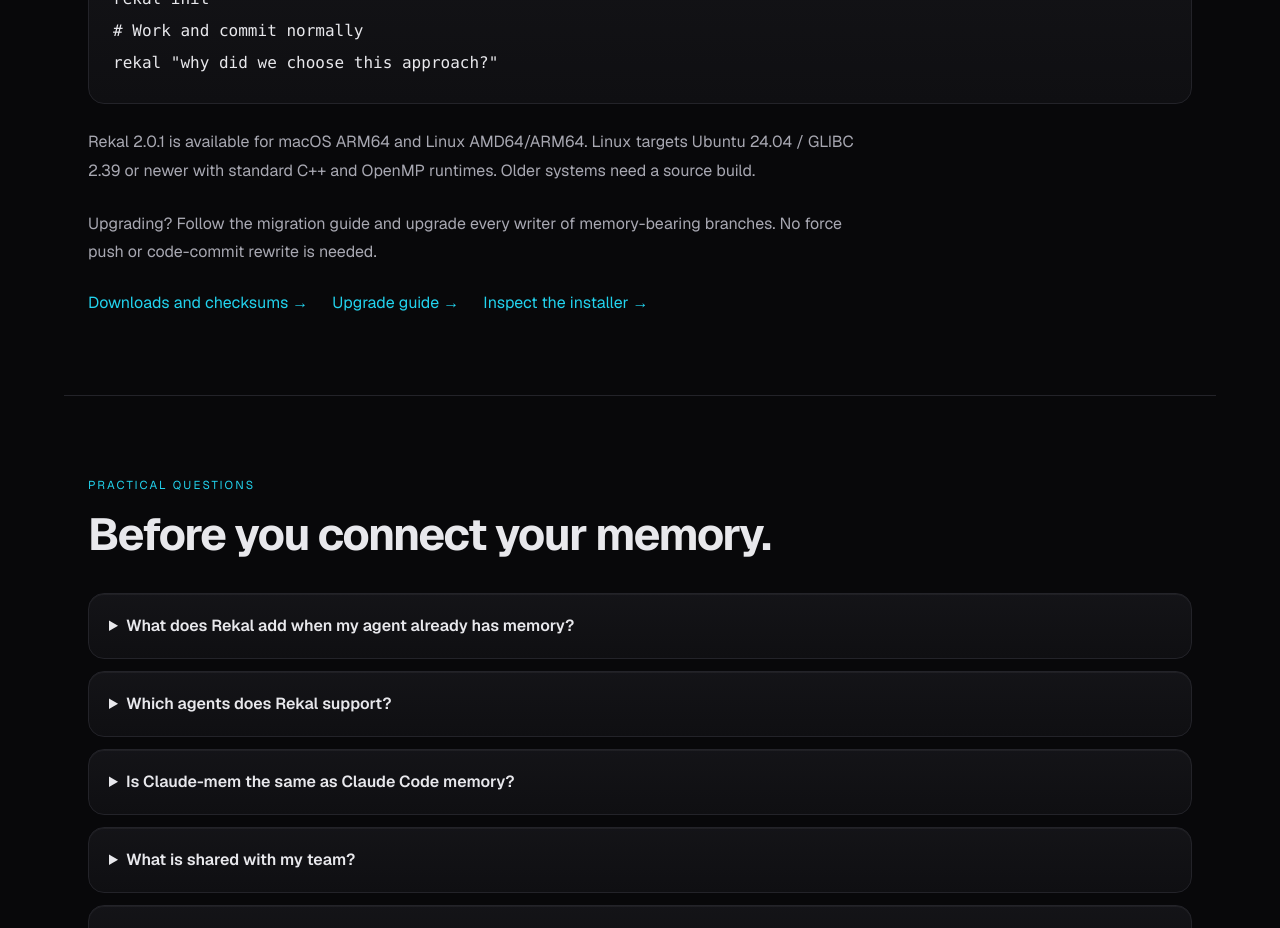
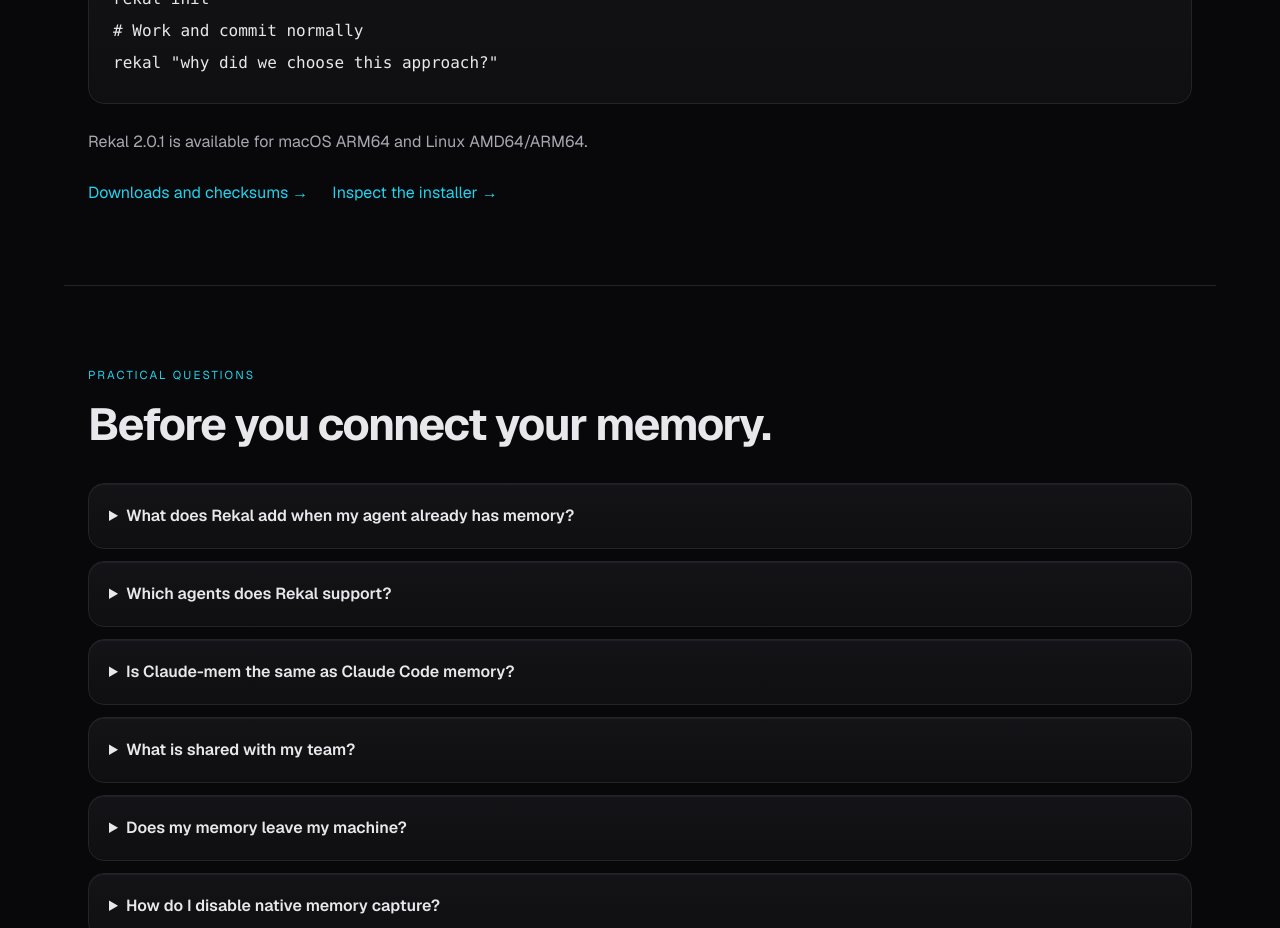
Before and after one commit to rekal-dev/rekal-dev.github.io, a Next.js app: page / in a window 1280 px wide. Shown: the part 4480-5408 px from the top of the page. Built offline with nearby package versions, Linux system fonts and the light colour scheme; no server answers.

Commit message:
Simplify homepage installation copy

```diff
--- a/src/app/page.tsx
+++ b/src/app/page.tsx
@@ -286,17 +286,9 @@ export default function Home() {
           </pre>
           <p className="section-copy">
             Rekal 2.0.1 is available for macOS ARM64 and Linux AMD64/ARM64.
-            Linux targets Ubuntu 24.04 / GLIBC 2.39 or newer with standard C++
-            and OpenMP runtimes. Older systems need a source build.
-          </p>
-          <p className="section-copy">
-            Upgrading? Follow the migration guide and upgrade every writer of
-            memory-bearing branches. No force push or code-commit rewrite is
-            needed.
           </p>
           <div className="flex flex-wrap gap-6 text-accent">
             <a href={`${REPO}/releases/latest`}>Downloads and checksums →</a>
-            <a href={`${DOCS}/upgrading.md`}>Upgrade guide →</a>
             <a href="/install.sh">Inspect the installer →</a>
           </div>
         </section>
```
